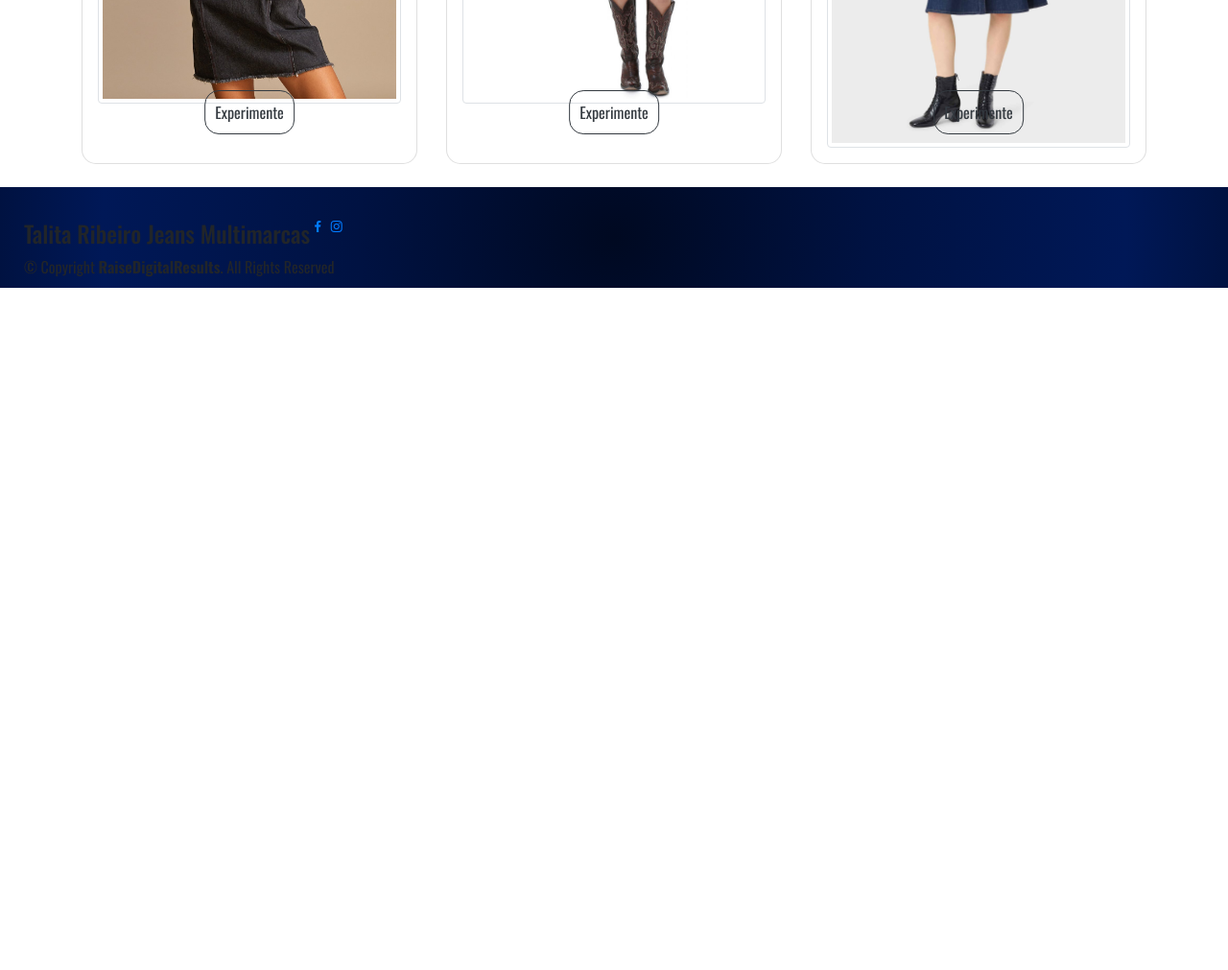
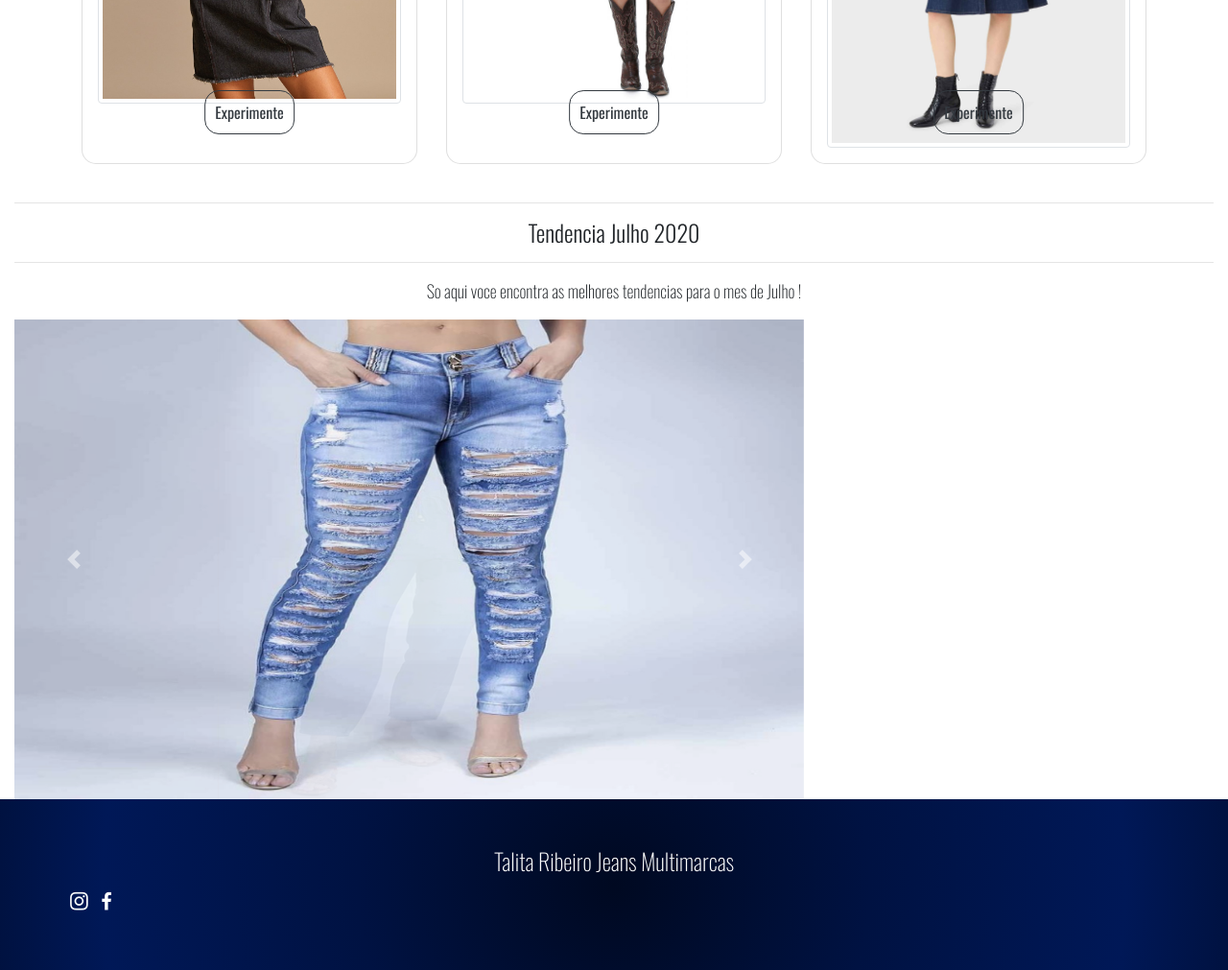
Before and after one commit to Fabioaugustmp/E-CommerceJeans, a plain HTML site: page index.html in a window 1280 px wide. Shown: the part 1271-2282 px from the top of the page at 96% size. Before the commit the page ends 1571 px from the top, so only its background shows below. Drawn offline with nearby package versions, Linux system fonts and the light colour scheme.

Commit message:
Adding Carrousel

```diff
--- a/css/style.css
+++ b/css/style.css
@@ -182,6 +182,40 @@ a h5 {
 
 /* Footer Inicio */
 
+.footer {
+  position: relative;
+  background: radial-gradient(100vh, #000921, #001242, #001857, #000921);
+  padding: 50px;
+}
+
+.footer h4 {
+    font-weight: 100;
+    text-align: center;
+    font-size: x-large;
+    color: #ffffff;
+}
+
+.footer .footer-top .social-links a {
+    display: inline-block;
+    line-height: 1;
+    padding: 8px 0;
+    margin-right: 4px;
+    border-radius: 50%;
+    color: #ffffff;
+    text-align: center;
+    transition: 0.3s;
+}
+
+.copyright {
+    font-size: small;
+    font-weight: 200;
+    color: #ffffff;
+    position: relative;
+    text-align: center;
+
+}
+
+
 .back-to-top {
     position: fixed;
     display: none;
--- a/index.html
+++ b/index.html
@@ -262,6 +262,43 @@
             </div>
         </div>
 
+        <div class="container-fluid">
+            <hr>
+            <h3 class="titulo">Tendencia Julho 2020</h3>
+            <hr>
+
+            <p class="subtitulo">So aqui voce encontra as melhores tendencias para o mes de Julho !</p>
+
+            <div class="row">
+                <div class="col-lg-8">
+                    <div id="carouselExampleFade" class="carousel slide carousel-fade" data-ride="carousel">
+                        <div class="carousel-inner">
+                            <div class="carousel-item active">
+                                <img class="d-block w-100" src="img/carousel/img1.jpeg" width="100" height="500"
+                                    alt="Primeiro Slide">
+                            </div>
+                            <div class="carousel-item">
+                                <img class="d-block w-100" src="img/carousel/img2.jpeg" width="100" height="500"
+                                    alt="Segundo Slide">
+                            </div>
+                            <div class="carousel-item">
+                                <img class="d-block w-100" src="img/carousel/img3.jpg" width="100" height="500"
+                                    alt="Terceiro Slide">
+                            </div>
+                        </div>
+                        <a class="carousel-control-prev" href="#carouselExampleFade" role="button" data-slide="prev">
+                            <span class="carousel-control-prev-icon" aria-hidden="true"></span>
+                            <span class="sr-only">Anterior</span>
+                        </a>
+                        <a class="carousel-control-next" href="#carouselExampleFade" role="button" data-slide="next">
+                            <span class="carousel-control-next-icon" aria-hidden="true"></span>
+                            <span class="sr-only">Próximo</span>
+                        </a>
+                    </div>
+                </div>
+            </div>
+        </div>
+
         </div>
 
         </div>
@@ -269,33 +306,23 @@
     <!--Fim Main-->
 
     <!--Inicio Footer-->
-    <footer>
-
-        <nav class="navbar navbar-expand-lg bg-dark navMain">
-            <div class="footer">
-                <div class="container">
-                    <div class="row">
-                        <div class="col-lg-12">
-                            <a href="#header" class="scrollto footer-logo"><img src="" alt=""></a>
-                            <h4>Talita Ribeiro Jeans Multimarcas</h4>
-                        </div>
-                    </div>
-
-                    <div class="social-links">
-                        <a href="" target="_blank"><i class="bx bxl-facebook"></i></a>
-                        <a href="" target="_blank"><i class="bx bxl-instagram"></i></a>
+    <footer class="footer">
+        <div class="footer-top">
+            <div class="container">
+                <div class="row">
+                    <div class="col-lg-12">
+                        <h4>Talita Ribeiro Jeans Multimarcas</h4>
                     </div>
                 </div>
-
-                <div class="container">
-                    <div class="copyrigth">
-                        &copy; Copyright <strong><span>RaiseDigitalResults</span></strong>. All Rights Reserved
+                <div class="row">
+                    <div class="d-flex justify-content-center social-links">
+                        <a href="#"><i class="bx bxl-instagram bx-sm" aria-hidden="true"></i></a>
+                        <a href="#"><i class="bx bxl-facebook bx-sm" aria-hidden="true"></i></a>
                     </div>
                 </div>
             </div>
+        </div>
 
-
-        </nav>
     </footer>
     <!-- Fim Footer-->
 
```
Also changed, not shown: img/carousel/img1.jpeg (added), img/carousel/img2.jpeg (added), img/carousel/img3.jpg (added).
